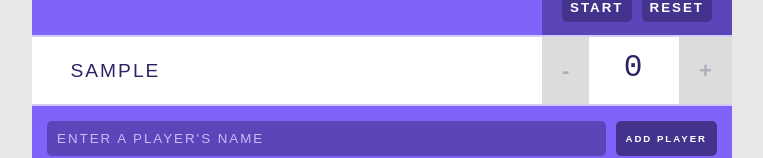
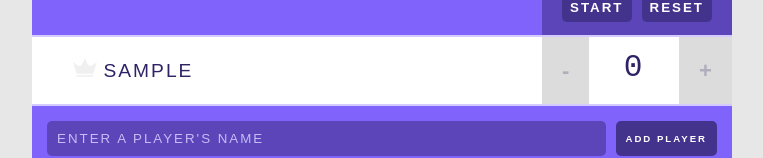
Before and after one commit to jamescrosslin/react-scoreboard, a React (Create React App) app: page / in a window 1280 px wide. Both pictures are taken after typing "Sample" into the empty fields and a click on the input "Add Player". Shown: the part 142-300 px from the top of the page, without its empty margins (258-1021 px from the left). Built offline with nearby package versions, Linux system fonts and the light colour scheme.

Commit message:
lots of changes. let's go!~

```diff
--- a/src/components/App.tsx
+++ b/src/components/App.tsx
@@ -1,4 +1,4 @@
-import React, { useState } from "react";
+import { useState } from "react";
 import Header from "./Header";
 import Player from "./Player";
 import AddPlayerForm from "./AddPlayerForm";
@@ -7,14 +7,20 @@ import PlayerData from "../interfaces/PlayerData";
 function App() {
   const [players, setPlayers] = useState<PlayerData[]>([]);
   const [playerId, setPlayerId] = useState(0);
+  const [highScore, setHighScore] = useState(0);
 
   const handleScoreChange = (id: number, addend: number) => {
     setPlayers((players) => {
       const clone: PlayerData[] = [...players];
       const player = clone.find((player) => player.id === id) || { score: 0 };
       player.score += addend;
+      setHighScore(() => findHighScore(clone));
       return clone;
     });
+  };
+
+  const findHighScore = (players: PlayerData[]) => {
+    return Math.max(...players.map((player) => player.score));
   };
 
   const handleRemovePlayer = (id: number) =>
@@ -36,6 +42,7 @@ function App() {
     setPlayerId((id) => id + 1);
     return playerId;
   };
+  console.log(highScore);
 
   return (
     <div className="scoreboard">
@@ -52,6 +59,7 @@ function App() {
       {players.map((player) => (
         <Player
           {...player}
+          leader={player.score === highScore && highScore > 0}
           key={player.id.toString()}
           removePlayer={handleRemovePlayer}
           changeScore={handleScoreChange}
--- /dev/null
+++ b/src/components/Icon.tsx
@@ -0,0 +1,25 @@
+import React from "react";
+
+interface IconProps {
+  leader: boolean;
+  className?: string;
+}
+
+function Icon(props: IconProps) {
+  const { leader } = props;
+  return (
+    <svg className={leader ? "is-high-score" : ""} viewBox="0 0 44 35">
+      <path
+        d="M26.7616 10.6207L21.8192 0L16.9973 10.5603C15.3699 14.1207 10.9096 15.2672 7.77534 12.9741L0 7.24138L6.56986 28.8448H37.0685L43.5781 7.72414L35.7425 13.0948C32.6685 15.2672 28.3288 14.0603 26.7616 10.6207Z"
+        transform="translate(0 0.301727)"
+      />
+      <rect
+        width="30.4986"
+        height="3.07759"
+        transform="translate(6.56987 31.5603)"
+      />
+    </svg>
+  );
+}
+
+export default Icon;
--- a/src/components/Player.tsx
+++ b/src/components/Player.tsx
@@ -1,15 +1,17 @@
 import React from "react";
 import Counter from "./Counter";
 import PlayerProps from "../interfaces/PlayerProps";
+import Icon from "./Icon";
 
 const Player = (props: PlayerProps) => {
-  const { name, removePlayer, id } = props;
+  const { name, removePlayer, id, leader } = props;
   return (
     <div className="player">
       <span className="player-name">
         <button className="remove-player" onClick={() => removePlayer(id)}>
           ✖
         </button>
+        <Icon leader={leader} />
         {name}
       </span>
       <Counter {...props} />
--- a/src/interfaces/PlayerProps.ts
+++ b/src/interfaces/PlayerProps.ts
@@ -4,6 +4,7 @@ interface PlayerProps {
   score: number;
   removePlayer: Function;
   changeScore: Function;
+  leader: boolean;
 }
 
 export default PlayerProps;
```
